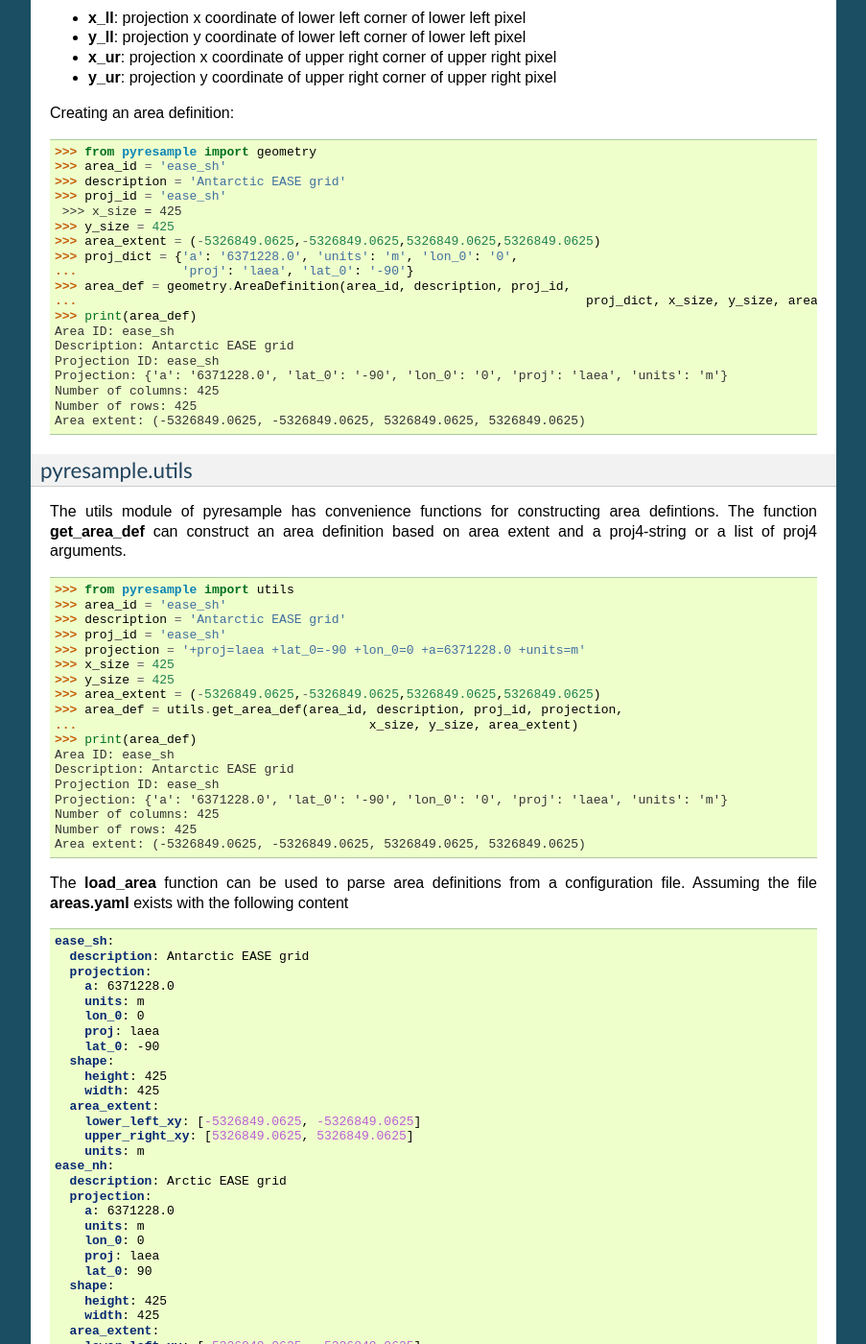
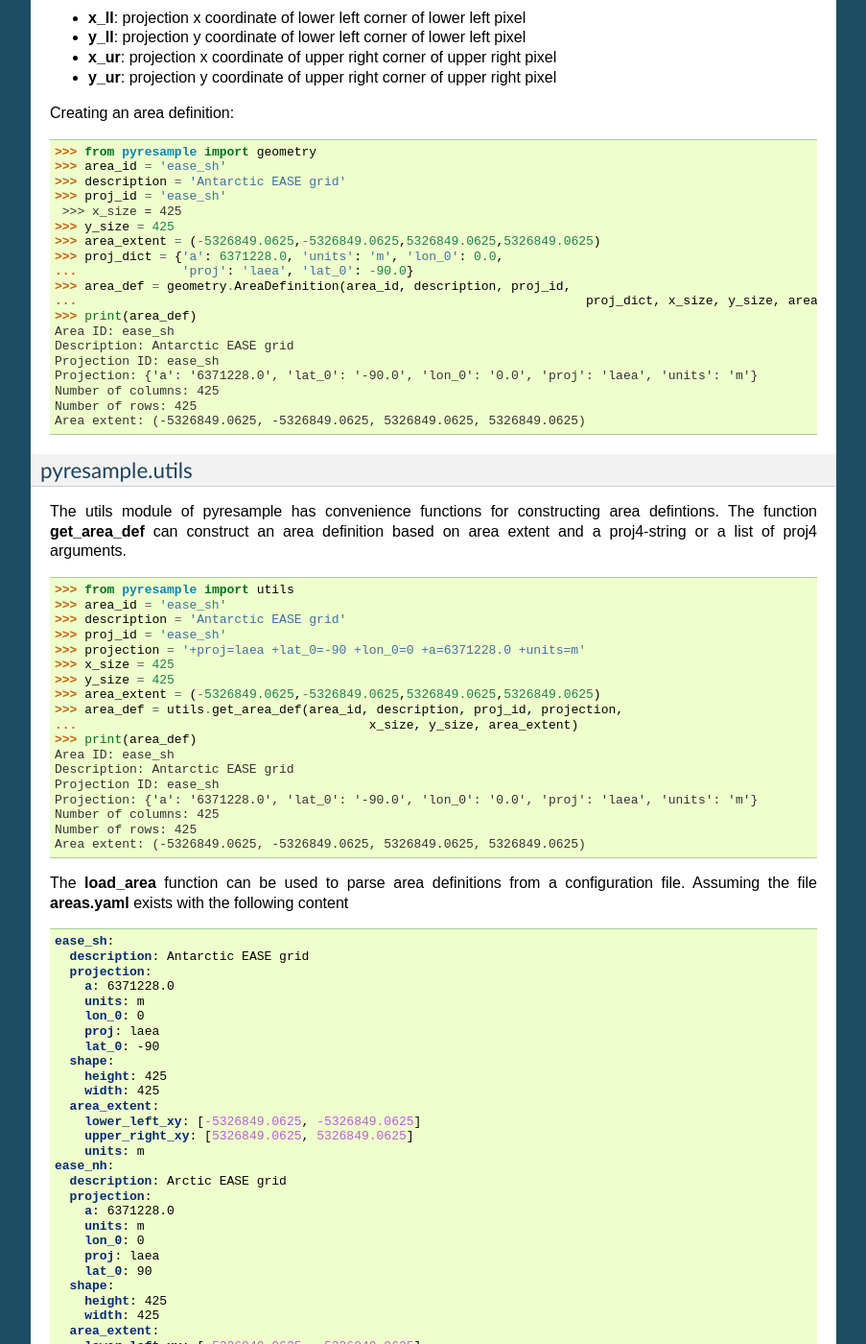
Before and after one commit to pytroll/pyresample, a Sphinx documentation site: the page built from docs/source/geo_def.rst, in a window 1280 px wide and 1400 px high, scrolled down 663 px. Shown: the whole window at 96% size, without its empty margins (198-1101 px from the left). Built offline with Sphinx 7.4.7, drawn with Linux system fonts in a browser that asks for light colours; some of the changed text lies outside the part shown.

Commit message:
Fix documentation usage to match PROJ.4 float changes

```diff
--- a/docs/source/geo_def.rst
+++ b/docs/source/geo_def.rst
@@ -48,15 +48,15 @@ Creating an area definition:
   >>> x_size = 425
  >>> y_size = 425
  >>> area_extent = (-5326849.0625,-5326849.0625,5326849.0625,5326849.0625)
- >>> proj_dict = {'a': '6371228.0', 'units': 'm', 'lon_0': '0',
- ...              'proj': 'laea', 'lat_0': '-90'}
+ >>> proj_dict = {'a': 6371228.0, 'units': 'm', 'lon_0': 0.0,
+ ...              'proj': 'laea', 'lat_0': -90.0}
  >>> area_def = geometry.AreaDefinition(area_id, description, proj_id,
  ... 									proj_dict, x_size, y_size, area_extent)
  >>> print(area_def)
  Area ID: ease_sh
  Description: Antarctic EASE grid
  Projection ID: ease_sh
- Projection: {'a': '6371228.0', 'lat_0': '-90', 'lon_0': '0', 'proj': 'laea', 'units': 'm'}
+ Projection: {'a': '6371228.0', 'lat_0': '-90.0', 'lon_0': '0.0', 'proj': 'laea', 'units': 'm'}
  Number of columns: 425
  Number of rows: 425
  Area extent: (-5326849.0625, -5326849.0625, 5326849.0625, 5326849.0625)
@@ -83,7 +83,7 @@ based on area extent and a proj4-string or a list of proj4 arguments.
  Area ID: ease_sh
  Description: Antarctic EASE grid
  Projection ID: ease_sh
- Projection: {'a': '6371228.0', 'lat_0': '-90', 'lon_0': '0', 'proj': 'laea', 'units': 'm'}
+ Projection: {'a': '6371228.0', 'lat_0': '-90.0', 'lon_0': '0.0', 'proj': 'laea', 'units': 'm'}
  Number of columns: 425
  Number of rows: 425
  Area extent: (-5326849.0625, -5326849.0625, 5326849.0625, 5326849.0625)
@@ -202,7 +202,7 @@ An area definition dict can be read using
  Area ID: ease_nh
  Description: Arctic EASE grid
  Projection ID: ease_nh
- Projection: {'a': '6371228.0', 'lat_0': '90', 'lon_0': '0', 'proj': 'laea', 'units': 'm'}
+ Projection: {'a': '6371228.0', 'lat_0': '90.0', 'lon_0': '0.0', 'proj': 'laea', 'units': 'm'}
  Number of columns: 425
  Number of rows: 425
  Area extent: (-5326849.0625, -5326849.0625, 5326849.0625, 5326849.0625)
@@ -219,7 +219,7 @@ Several area definitions can be read at once using the region names in an argume
  Area ID: ease_sh
  Description: Antarctic EASE grid
  Projection ID: ease_sh
- Projection: {'a': '6371228.0', 'lat_0': '-90', 'lon_0': '0', 'proj': 'laea', 'units': 'm'}
+ Projection: {'a': '6371228.0', 'lat_0': '-90.0', 'lon_0': '0.0', 'proj': 'laea', 'units': 'm'}
  Number of columns: 425
  Number of rows: 425
  Area extent: (-5326849.0625, -5326849.0625, 5326849.0625, 5326849.0625)
```
